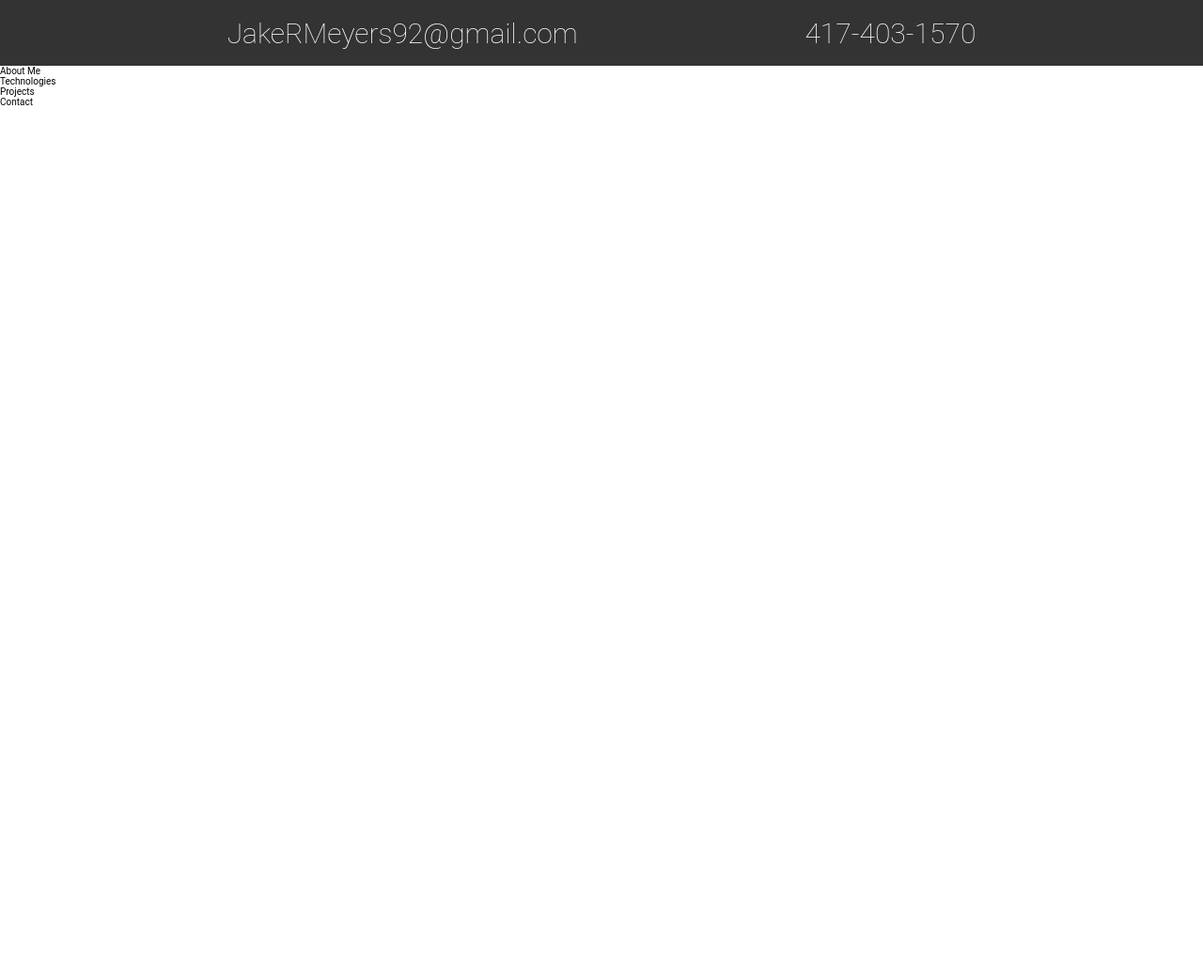
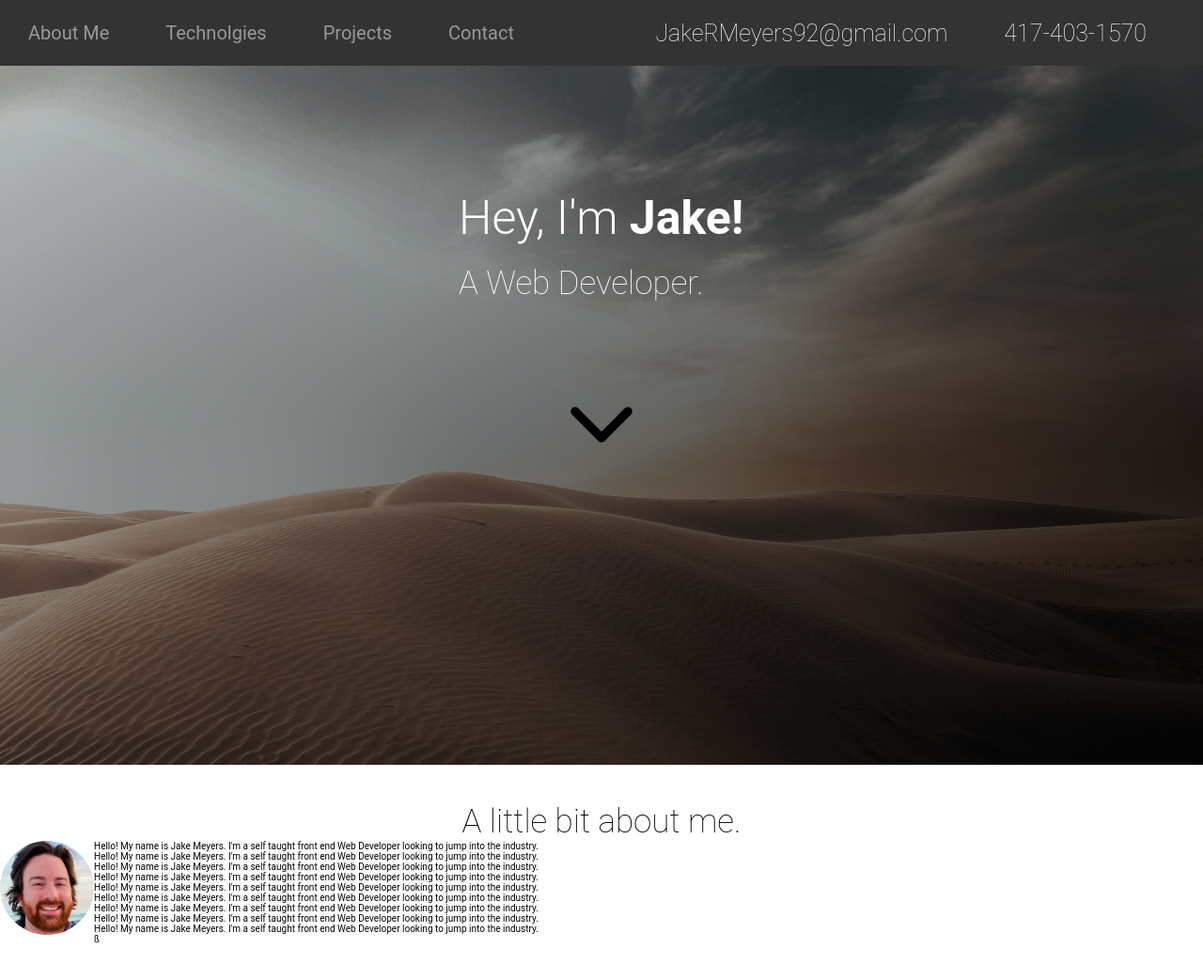
Before and after one commit to jrmeyers92/Portfolio, a website: page index.html in a window 1280 px wide. Shown: the whole page at 94% size. Before the commit the page ends 800 px from the top, so only its background shows below. Drawn offline with nearby package versions, Linux system fonts and the light colour scheme.

Commit message:
header section done

```diff
--- a/index.html
+++ b/index.html
@@ -4,27 +4,97 @@
     <meta charset="UTF-8" />
     <meta name="viewport" content="width=device-width, initial-scale=1.0" />
     <title>Jake Meyers Portfolio</title>
+    <link
+      rel="stylesheet"
+      href="https://cdnjs.cloudflare.com/ajax/libs/animate.css/4.0.0/animate.min.css"
+    />
     <link rel="stylesheet" href="css/style.css" />
+    <script src="https://unpkg.com/ionicons@5.1.2/dist/ionicons.js"></script>
   </head>
   <body>
     <header>
+      <nav class="nav">
+        <ul class="nav__list">
+          <li class="nav__item">About Me</li>
+          <li class="nav__item">Technolgies</li>
+          <li class="nav__item">Projects</li>
+          <li class="nav__item">Contact</li>
+        </ul>
+      </nav>
+
       <div class="header-contact">
-        <span class="header-contact__email font-weight-light"
+        <span class="header-contact__item font-weight-light"
           >JakeRMeyers92@gmail.com</span
         >
-        <span class="header_contact__phone-number font-weight-light"
-          >417-403-1570</span
-        >
+        <span class="header-contact__item font-weight-light">417-403-1570</span>
       </div>
 
-      <nav>
-        <ul>
-          <li>About Me</li>
-          <li>Technologies</li>
-          <li>Projects</li>
-          <li>Contact</li>
-        </ul>
-      </nav>
+      <section class="landing-page">
+        <div class="landing-page__headings">
+          <h1
+            class="landing-page__heading-primary animate__animated animate__backInLeft"
+          >
+            Hey, I'm <strong>Jake!</strong>
+          </h1>
+          <h2
+            class="landing-page__heading-secondary animate__animated animate__backInRight animate__delay-1s animate__fast"
+          >
+            A Web Developer.
+          </h2>
+          <img src="img/chevron-down-outline.svg" class="landing-page__arrow" />
+        </div>
+      </section>
+
+      <section class="about-me">
+        <h2 class="heading-main align-center margin-top-medium">
+          A little bit about me.
+        </h2>
+
+        <div class="about-me__content">
+          <img
+            class="about-me__profile-pic"
+            src="img/profilePic.jpg"
+            alt="profile picture of Jake Meyers"
+          />
+          <p class="about-me-para">
+            Hello! My name is Jake Meyers. I'm a self taught front end Web
+            Developer looking to jump into the industry.
+          </p>
+          <p class="about-me-para">
+            Hello! My name is Jake Meyers. I'm a self taught front end Web
+            Developer looking to jump into the industry.
+          </p>
+          <p class="about-me-para">
+            Hello! My name is Jake Meyers. I'm a self taught front end Web
+            Developer looking to jump into the industry.
+          </p>
+          <p class="about-me-para">
+            Hello! My name is Jake Meyers. I'm a self taught front end Web
+            Developer looking to jump into the industry.
+          </p>
+          <p class="about-me-para">
+            Hello! My name is Jake Meyers. I'm a self taught front end Web
+            Developer looking to jump into the industry.
+          </p>
+          <p class="about-me-para">
+            Hello! My name is Jake Meyers. I'm a self taught front end Web
+            Developer looking to jump into the industry.
+          </p>
+          <p class="about-me-para">
+            Hello! My name is Jake Meyers. I'm a self taught front end Web
+            Developer looking to jump into the industry.
+          </p>
+          <p class="about-me-para">
+            Hello! My name is Jake Meyers. I'm a self taught front end Web
+            Developer looking to jump into the industry.
+          </p>
+          <p class="about-me-para">
+            Hello! My name is Jake Meyers. I'm a self taught front end Web
+            Developer looking to jump into the industry.
+          </p>
+          ß
+        </div>
+      </section>
     </header>
   </body>
 </html>
--- /dev/null
+++ b/sass/Sections/_about.scss
@@ -0,0 +1,10 @@
+.about-me {
+  height: 100vh;
+
+  &__profile-pic {
+    height: 10rem;
+    border-radius: 50%;
+    display: inline-block;
+    float: left;
+  }
+}
--- a/sass/Sections/_header-contact.scss
+++ b/sass/Sections/_header-contact.scss
@@ -2,9 +2,13 @@
   height: 7rem;
   width: 100%;
   display: flex;
-  justify-content: space-evenly;
+  justify-content: flex-end;
   align-items: center;
-  font-size: 3rem;
+  font-size: 2.5rem;
   background-color: #333;
   color: white;
+
+  &__item {
+    margin-right: 6rem;
+  }
 }
--- /dev/null
+++ b/sass/Sections/_landing-page.scss
@@ -0,0 +1,51 @@
+.landing-page {
+  height: 93vh;
+  background-image: linear-gradient(
+      to bottom right,
+      rgba(0, 0, 0, 0.1),
+      rgba(0, 0, 0, 0.9)
+    ),
+    url("../../img/background_large.jpg");
+  background-size: cover;
+  background-repeat: no-repeat;
+  color: white;
+  display: flex;
+  align-items: center;
+  justify-content: center;
+  position: relative;
+
+  &__headings {
+    margin-top: -18rem;
+    display: flex;
+    flex-direction: column;
+    align-items: center;
+    justify-content: center;
+  }
+
+  &__heading-primary {
+    font-size: 5rem;
+    margin-bottom: 2rem;
+    font-weight: 300;
+    // box-shadow: 3px 3px 6px 3px black;
+  }
+
+  &__heading-secondary {
+    font-size: 3.5rem;
+    font-weight: 100;
+    align-self: flex-start;
+  }
+
+  &__arrow {
+    cursor: pointer;
+    height: 10rem;
+    width: 10rem;
+    margin-top: 8rem;
+
+    transition: all 0.2s;
+
+    &:hover,
+    &:active {
+      transform: scale(1.2);
+    }
+  }
+}
--- a/sass/base/_utilities.scss
+++ b/sass/base/_utilities.scss
@@ -1,3 +1,17 @@
+// font weight
+
 .font-weight-light {
   font-weight: 200;
 }
+
+// text alignment
+
+.align-center {
+  text-align: center;
+}
+
+// margins
+
+.margin-top-medium {
+  padding-top: 4rem;
+}
--- /dev/null
+++ b/sass/components/_headings.scss
@@ -0,0 +1,4 @@
+.heading-main {
+  font-size: 3.5rem;
+  font-weight: 200;
+}
--- /dev/null
+++ b/sass/components/_nav.scss
@@ -0,0 +1,18 @@
+.nav {
+  font-size: 2rem;
+  position: absolute;
+  color: #999;
+  cursor: pointer;
+
+  &__list {
+    display: flex;
+    justify-content: flex-start;
+    align-items: center;
+    list-style-type: none;
+    height: 7rem;
+  }
+
+  &__item {
+    margin: 0 3rem;
+  }
+}
--- a/sass/main.scss
+++ b/sass/main.scss
@@ -1,3 +1,7 @@
 @import "base/global";
 @import "base/utilities";
 @import "sections/header-contact";
+@import "sections/landing-page";
+@import "sections/about";
+@import "components/nav";
+@import "components/headings";
```
Also changed, not shown: css/style.css, img/background_large.jpg (added), img/background_medium.jpg (added), img/background_small.jpg (added), img/chevron-down-outline.svg (added), img/profilePic.jpg (added), sass/Sections/_nav.scss (deleted), 1 other file.
